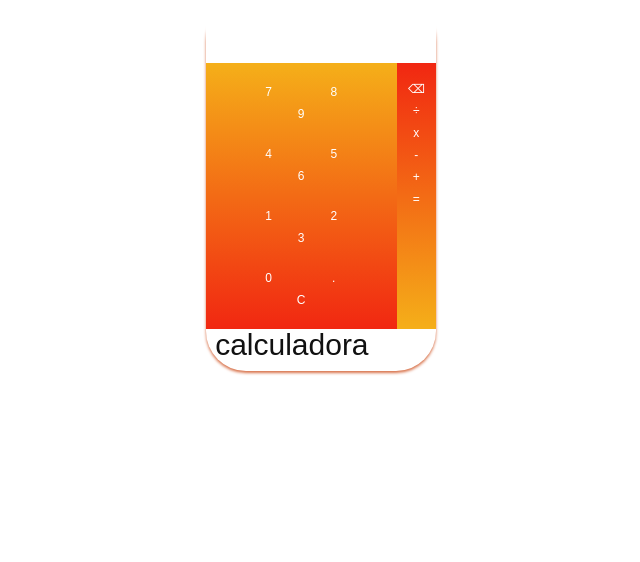
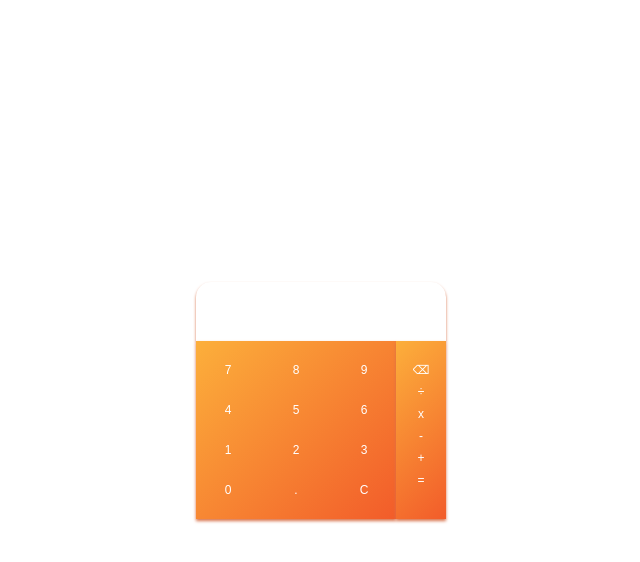
Before and after one commit to bonaldyjm/calculator, a plain HTML site: page index.html in a window 1280 px wide. Shown: the whole page, without its empty margins (319-959 px from the left). Drawn offline with Linux system fonts and the light colour scheme.

Commit message:
interfaz otra version

```diff
--- a/index.html
+++ b/index.html
@@ -10,7 +10,6 @@
 </head>
 <body>
         <form id="container" name="calculator">
-            <h2 class="titulo">calculadora</h2>
             <div class="header-control">
             <div class="val"></div>
             <div class="val"></div>
--- a/styles.css
+++ b/styles.css
@@ -4,36 +4,36 @@
     box-sizing: border-box;
 }
 body {
-    min-height: 100%;
-    background-color: #fff;
+    min-height: 100vh;
+    display: grid;
+    place-content: center;
+
 }
 
 #container {
     display: grid;
-    grid-template-columns:auto;
-    grid-auto-rows: auto;
+    grid-template-columns:100px 100px 50px;
     grid-template-areas:
     "header header header"
     "main main side"
     "main main side";
     text-align: center;
-    width: 18%;
-    max-width: 400%;
-    margin: auto;
+    justify-content: center;
 
-    border-radius: 40px;
-    box-shadow: 0 2px 3px #d8724a;
 }
 
 .pantalla {
+
     width: 100%;
-    padding: 15px 28px;
-    font-size: 29px;
+    border: none;
+    padding: 15px 10px;
+    font-size: 25px;
     text-align: left;
     color: #4c455a;
     background: #fff;
-    overflow: hidden;
-    border: none;
+    box-shadow: 0 2px 3px #d8724a;
+    border-radius: 15px 15px 0 0;
+
 }
 
 input[type=submit], [type=reset], [type=button] {
@@ -49,22 +49,21 @@
 }
 
 .boton:hover{
-    background-color:#d8724a ;
+    background: rgba(255, 255, 255, 0.1);
+    border-radius: 14px;
 }
 
 .titulo {
-    color: #111;
     font-family: Arial, Helvetica, sans-serif;
-    font-size: 30px;
-    font-weight: 300;
-    line-height: 32px;
+    font-size: none;
+    font-weight: none;
     text-align: center;
-    margin-bottom: 10px;
 
 }
 
 .botonop:hover {
-    background-color: #d8724a;
+    background: rgba(255, 255, 255, 0.1);
+    border-radius: 14px;
 }
 
 .val {
@@ -78,15 +77,14 @@
 }
 
 .botonE:hover {
-    background-color: #d8724a;
+    background: rgba(255, 255, 255, 0.1);
+    border-radius: 14px;
 
 }
 .nav-control {
     grid-area: side;
-    background: #f12711;  /* fallback for old browsers */
-background: -webkit-linear-gradient(to top, #f5af19, #f12711);  /* Chrome 10-25, Safari 5.1-6 */
-background: linear-gradient(to top, #f5af19, #f12711); /* W3C, IE 10+/ Edge, Firefox 16+, Chrome 26+, Opera 12+, Safari 7+ */
-font-size: 12px;
+    background: linear-gradient(135deg, #fcaf3b, #f25c2a);
+    box-shadow: 0 2px 3px #d8724a;
 }
 
 .header-control {
@@ -94,10 +92,8 @@
 }
 
 .main-control {
-    background: #f12711;  /* fallback for old browsers */
-    background: -webkit-linear-gradient(to bottom, #f5af19, #f12711);  /* Chrome 10-25, Safari 5.1-6 */
-    background: linear-gradient(to bottom, #f5af19, #f12711); /* W3C, IE 10+/ Edge, Firefox 16+, Chrome 26+, Opera 12+, Safari 7+ */
+    grid-area: main;
+  background:linear-gradient(135deg, #fcaf3b, #f25c2a);
+  box-shadow: 0 2px 3px #d8724a;
 
-
-    grid-area: main;
 }
```
